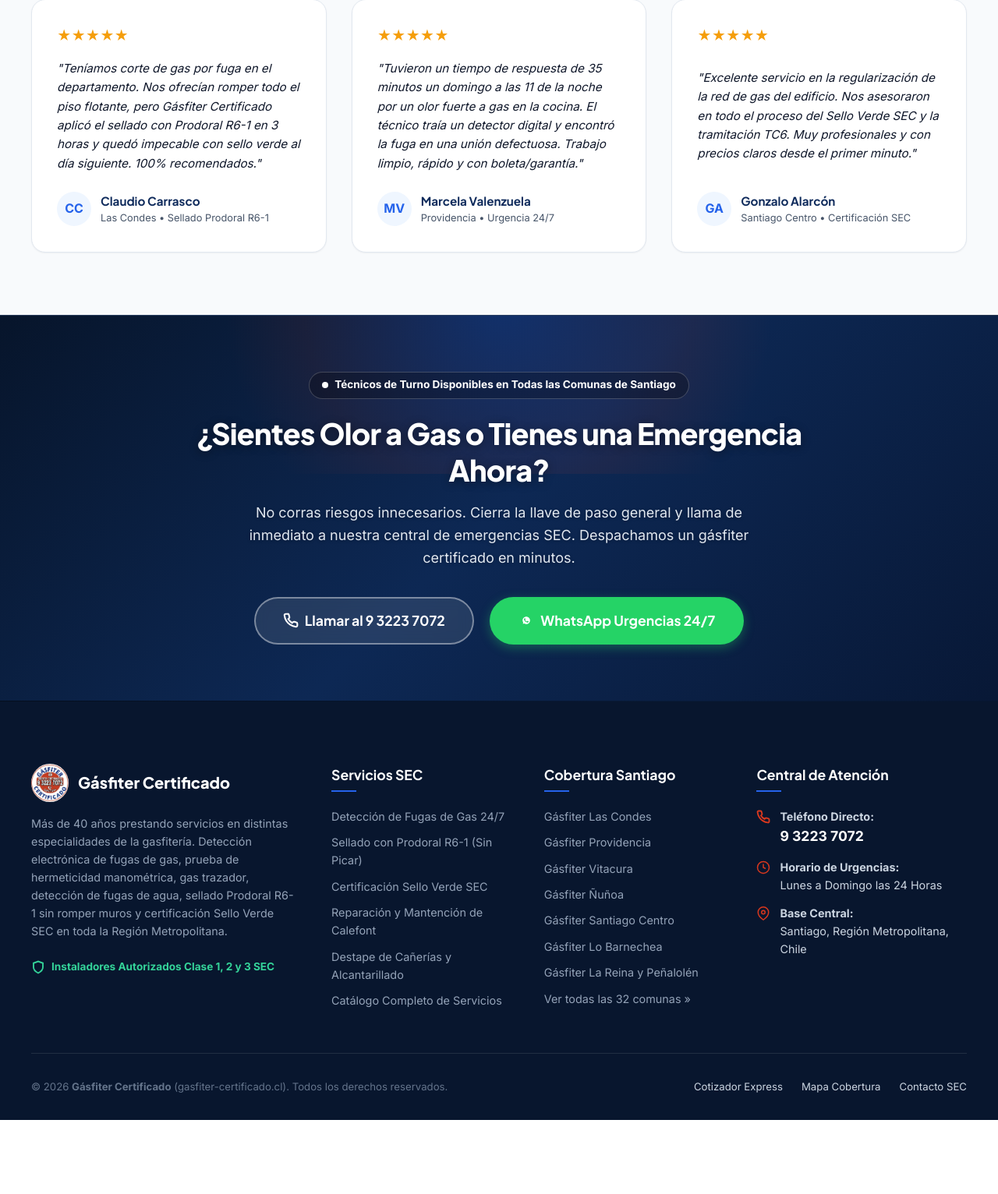
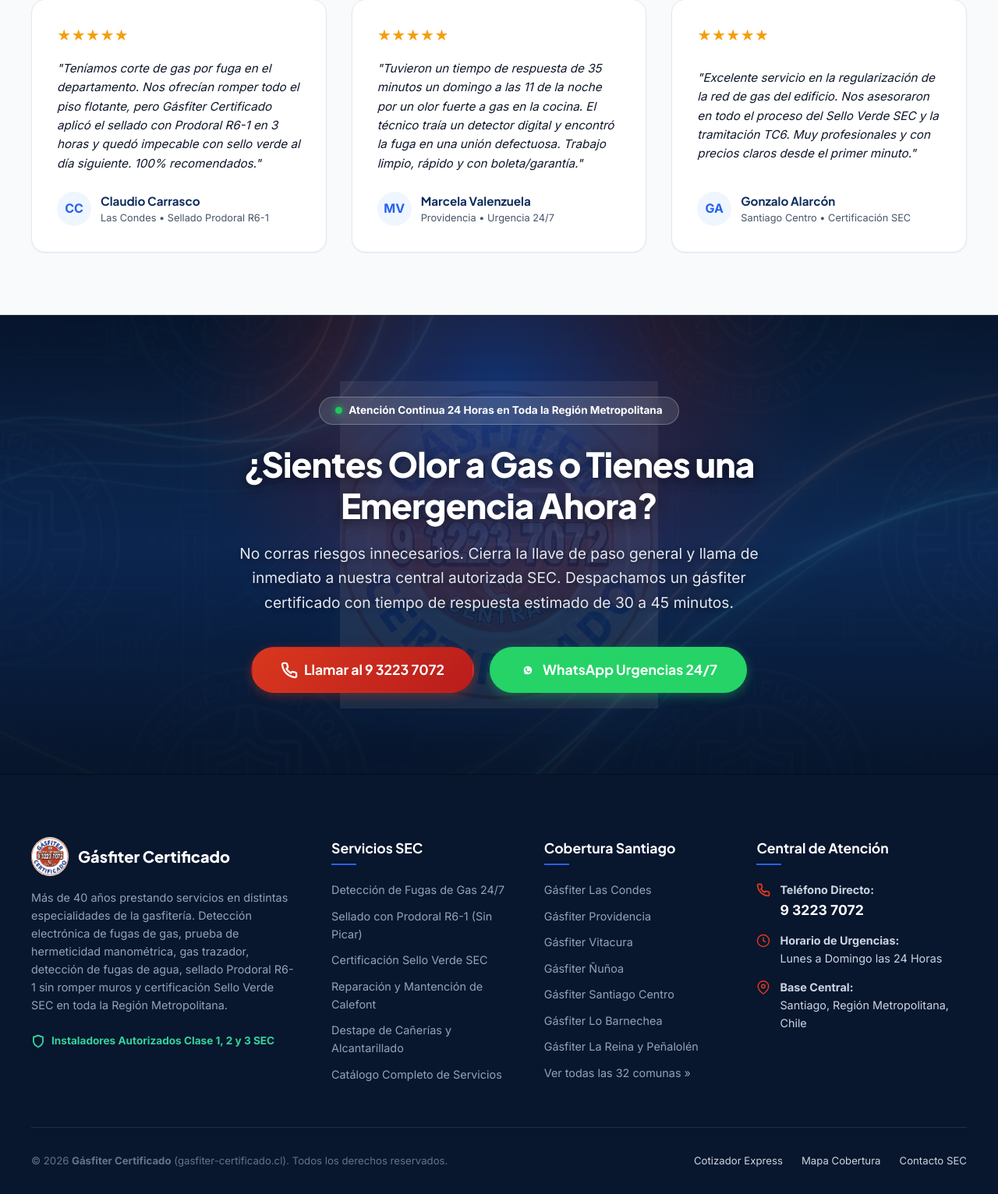
Before and after one commit to REWCHILE/gasfiter_certificado, a PHP site: page /calefont.php in a window 1280 px wide. Shown: the part 1928-3460 px from the top of the page at 78% size. Before the commit the page ends 3365 px from the top, so only its background shows below. Run offline with PHP 8.4, Linux system fonts and the light colour scheme.

Commit message:
feat(ui): add branded cinematic background to urgent CTA banner, expand vertical padding, add watermark logo, and implement CSS cache busting

```diff
--- a/assets/css/main.css
+++ b/assets/css/main.css
@@ -1710,17 +1710,17 @@ button, input, select, textarea {
 }
 
 /* ==========================================================================
-   URGENT CTA BANNERS (High-Impact Contrast & Night/Emergency Aesthetics)
+   URGENT CTA BANNERS (High-Impact Branded Night/Emergency Aesthetics)
    ========================================================================== */
 .cta-urgent-banner,
 .cta-banner-urgent {
   position: relative;
-  background: linear-gradient(135deg, #07152b 0%, #0d2854 50%, #081836 100%) !important;
+  background: linear-gradient(180deg, rgba(7, 21, 43, 0.90) 0%, rgba(13, 40, 84, 0.88) 50%, rgba(7, 21, 43, 0.94) 100%), url('../images/cta-banner-bg.webp') center center / cover no-repeat !important;
   color: #ffffff !important;
-  padding: 4.5rem 1.5rem !important;
+  padding: 6.5rem 1.5rem !important;
   text-align: center;
-  border-top: 1px solid rgba(255, 255, 255, 0.12);
-  border-bottom: 1px solid rgba(0, 0, 0, 0.3);
+  border-top: 1px solid rgba(255, 255, 255, 0.15);
+  border-bottom: 1px solid rgba(0, 0, 0, 0.4);
   overflow: hidden;
 }
 
@@ -1728,43 +1728,60 @@ button, input, select, textarea {
 .cta-banner-urgent::before {
   content: '';
   position: absolute;
-  top: -50%;
+  top: 50%;
+  left: 50%;
+  transform: translate(-50%, -50%);
+  width: 420px;
+  height: 420px;
+  background: url('../images/logotipo-gasfiter-certificado.webp') center center / contain no-repeat;
+  opacity: 0.08;
+  filter: brightness(2) drop-shadow(0 0 35px rgba(59, 130, 246, 0.6));
+  pointer-events: none;
+  z-index: 1;
+}
+
+.cta-urgent-banner::after,
+.cta-banner-urgent::after {
+  content: '';
+  position: absolute;
+  top: -30%;
   left: 50%;
   transform: translateX(-50%);
-  width: 900px;
-  height: 450px;
-  background: radial-gradient(circle, rgba(37, 99, 235, 0.22) 0%, rgba(217, 56, 30, 0.08) 50%, transparent 70%);
+  width: 1000px;
+  height: 550px;
+  background: radial-gradient(circle, rgba(37, 99, 235, 0.3) 0%, rgba(220, 38, 38, 0.12) 40%, transparent 70%);
   pointer-events: none;
+  z-index: 1;
 }
 
 .cta-urgent-banner .container,
 .cta-banner-urgent .container {
   position: relative;
   z-index: 2;
-  max-width: 840px;
+  max-width: 860px;
   margin: 0 auto;
 }
 
 .cta-urgent-banner h2,
 .cta-banner-urgent .cta-banner-title {
   font-family: var(--font-heading);
-  font-size: 2.35rem;
+  font-size: clamp(2.1rem, 4vw, 2.75rem);
   font-weight: 800;
   color: #ffffff !important;
-  line-height: 1.25;
-  margin-bottom: 1.15rem;
+  line-height: 1.2;
+  margin-bottom: 1.25rem;
   letter-spacing: -0.02em;
-  text-shadow: 0 2px 12px rgba(0, 0, 0, 0.4);
+  text-shadow: 0 3px 16px rgba(0, 0, 0, 0.6);
 }
 
 .cta-urgent-banner p,
 .cta-banner-urgent .cta-banner-desc {
-  font-size: 1.125rem;
+  font-size: clamp(1.05rem, 2vw, 1.2rem);
   color: #e2e8f0 !important;
-  line-height: 1.6;
-  max-width: 680px;
-  margin: 0 auto 2.25rem;
-  text-shadow: 0 1px 4px rgba(0, 0, 0, 0.3);
+  line-height: 1.65;
+  max-width: 720px;
+  margin: 0 auto 2.5rem;
+  text-shadow: 0 2px 6px rgba(0, 0, 0, 0.4);
 }
 
 .cta-banner-buttons {
--- a/includes/cta-urgencia.php
+++ b/includes/cta-urgencia.php
@@ -1,19 +1,19 @@
 <!-- Emergency Conversion CTA Banner -->
 <section class="cta-banner-urgent" aria-labelledby="cta-urgent-title">
   <div class="container">
-    <div style="display: inline-flex; align-items: center; gap: 0.5rem; background: rgba(0, 0, 0, 0.25); border: 1px solid rgba(255, 255, 255, 0.2); padding: 0.35rem 1rem; border-radius: var(--radius-full); font-size: 0.85rem; font-weight: 700; margin-bottom: 1.25rem;">
-      <span style="width: 8px; height: 8px; border-radius: 50%; background: #ffffff; display: inline-block;"></span>
-      Técnicos de Turno Disponibles en Todas las Comunas de Santiago
+    <div style="display: inline-flex; align-items: center; gap: 0.5rem; background: rgba(255, 255, 255, 0.12); border: 1px solid rgba(255, 255, 255, 0.25); padding: 0.4rem 1.25rem; border-radius: var(--radius-full); font-size: 0.85rem; font-weight: 700; margin-bottom: 1.5rem; backdrop-filter: blur(8px);">
+      <span style="width: 9px; height: 9px; border-radius: 50%; background: #22c55e; display: inline-block; box-shadow: 0 0 10px #22c55e;"></span>
+      Atención Continua 24 Horas en Toda la Región Metropolitana
     </div>
     <h2 class="cta-banner-title" id="cta-urgent-title">¿Sientes Olor a Gas o Tienes una Emergencia Ahora?</h2>
-    <p class="cta-banner-desc">No corras riesgos innecesarios. Cierra la llave de paso general y llama de inmediato a nuestra central de emergencias SEC. Despachamos un gásfiter certificado en minutos.</p>
+    <p class="cta-banner-desc">No corras riesgos innecesarios. Cierra la llave de paso general y llama de inmediato a nuestra central autorizada SEC. Despachamos un gásfiter certificado con tiempo de respuesta estimado de 30 a 45 minutos.</p>
     <div class="cta-banner-buttons">
-      <a href="tel:932237072" class="btn btn-outline-white btn-lg">
-        <svg width="20" height="20" viewBox="0 0 24 24" fill="none" stroke="currentColor" stroke-width="2.5"><path d="M22 16.92v3a2 2 0 0 1-2.18 2 19.79 19.79 0 0 1-8.63-3.07 19.5 19.5 0 0 1-6-6 19.79 19.79 0 0 1-3.07-8.67A2 2 0 0 1 4.11 2h3a2 2 0 0 1 2 1.72 12.84 12.84 0 0 0 .7 2.81 2 2 0 0 1-.45 2.11L8.09 9.91a16 16 0 0 0 6 6l1.27-1.27a2 2 0 0 1 2.11-.45 12.84 12.84 0 0 0 2.81.7A2 2 0 0 1 22 16.92z"></path></svg>
+      <a href="tel:932237072" class="btn btn-danger btn-lg" style="font-size: 1.1rem; padding: 1.05rem 2.25rem;">
+        <svg width="22" height="22" viewBox="0 0 24 24" fill="none" stroke="currentColor" stroke-width="2.5"><path d="M22 16.92v3a2 2 0 0 1-2.18 2 19.79 19.79 0 0 1-8.63-3.07 19.5 19.5 0 0 1-6-6 19.79 19.79 0 0 1-3.07-8.67A2 2 0 0 1 4.11 2h3a2 2 0 0 1 2 1.72 12.84 12.84 0 0 0 .7 2.81 2 2 0 0 1-.45 2.11L8.09 9.91a16 16 0 0 0 6 6l1.27-1.27a2 2 0 0 1 2.11-.45 12.84 12.84 0 0 0 2.81.7A2 2 0 0 1 22 16.92z"></path></svg>
         Llamar al 9 3223 7072
       </a>
-      <a href="https://wa.me/56932237072?text=URGENTE:%20Tengo%20una%20emergencia%20de%20gas%20o%20fuga.%20Necesito%20atención%20inmediata." target="_blank" class="btn btn-whatsapp btn-lg">
-        <svg width="20" height="20" viewBox="0 0 24 24" fill="currentColor"><path d="M12.031 6.172c-3.181 0-5.767 2.586-5.768 5.766-.001 1.298.38 2.27 1.019 3.287l-.582 2.128 2.182-.573c.978.58 1.911.928 3.145.929 3.178 0 5.767-2.587 5.768-5.766.001-3.187-2.575-5.771-5.764-5.771zm3.392 8.244c-.144.405-.837.774-1.17.824-.299.045-.677.063-1.092-.069-.252-.08-.575-.187-.988-.365-1.739-.751-2.874-2.502-2.961-2.617-.087-.116-.708-.94-.708-1.793s.448-1.273.607-1.446c.159-.173.346-.217.462-.217l.332.006c.106.005.249-.04.39.298.144.347.491 1.2.534 1.287.043.087.072.188.014.304-.058.116-.087.188-.173.289l-.26.304c-.087.086-.177.18-.076.354.101.174.449.741.964 1.201.662.591 1.221.774 1.394.86s.274.072.376-.043c.101-.116.433-.506.549-.68.116-.173.231-.145.39-.087s1.011.477 1.184.564.289.13.332.202c.045.072.046.419-.098.824z"/></svg>
+      <a href="https://wa.me/56932237072?text=URGENTE:%20Tengo%20una%20emergencia%20de%20gas%20o%20fuga.%20Necesito%20atención%20inmediata." target="_blank" rel="noopener" class="btn btn-whatsapp btn-lg" style="font-size: 1.1rem; padding: 1.05rem 2.25rem;">
+        <svg width="22" height="22" viewBox="0 0 24 24" fill="currentColor"><path d="M12.031 6.172c-3.181 0-5.767 2.586-5.768 5.766-.001 1.298.38 2.27 1.019 3.287l-.582 2.128 2.182-.573c.978.58 1.911.928 3.145.929 3.178 0 5.767-2.587 5.768-5.766.001-3.187-2.575-5.771-5.764-5.771zm3.392 8.244c-.144.405-.837.774-1.17.824-.299.045-.677.063-1.092-.069-.252-.08-.575-.187-.988-.365-1.739-.751-2.874-2.502-2.961-2.617-.087-.116-.708-.94-.708-1.793s.448-1.273.607-1.446c.159-.173.346-.217.462-.217l.332.006c.106.005.249-.04.39.298.144.347.491 1.2.534 1.287.043.087.072.188.014.304-.058.116-.087.188-.173.289l-.26.304c-.087.086-.177.18-.076.354.101.174.449.741.964 1.201.662.591 1.221.774 1.394.86s.274.072.376-.043c.101-.116.433-.506.549-.68.116-.173.231-.145.39-.087s1.011.477 1.184.564.289.13.332.202c.045.072.046.419-.098.824z"/></svg>
         WhatsApp Urgencias 24/7
       </a>
     </div>
--- a/includes/header.php
+++ b/includes/header.php
@@ -13,8 +13,8 @@
   </noscript>
 
   <!-- Stylesheets -->
-  <link rel="stylesheet" href="assets/css/main.css">
-  <link rel="stylesheet" href="assets/css/responsive.css">
+  <link rel="stylesheet" href="assets/css/main.css?v=<?php echo file_exists(__DIR__ . '/../assets/css/main.css') ? filemtime(__DIR__ . '/../assets/css/main.css') : '2.2'; ?>">
+  <link rel="stylesheet" href="assets/css/responsive.css?v=<?php echo file_exists(__DIR__ . '/../assets/css/responsive.css') ? filemtime(__DIR__ . '/../assets/css/responsive.css') : '2.2'; ?>">
   <link rel="icon" type="image/webp" href="assets/images/logo.webp">
 </head>
 <body>
```
Also changed, not shown: assets/images/cta-banner-bg.png (added), assets/images/cta-banner-bg.webp (added).
